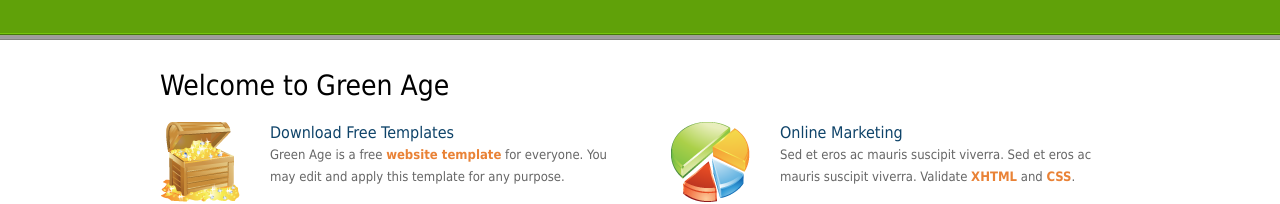
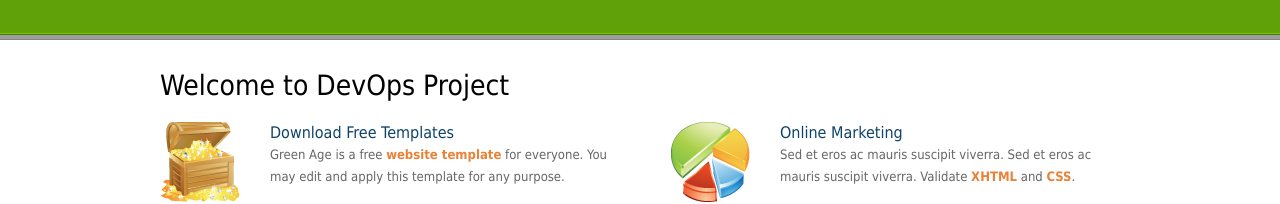
Before and after one commit to learn-with-devops/green_age, a plain HTML site: page index.html in a window 1280 px wide. Shown: the part 415-619 px from the top of the page. Drawn offline with nearby package versions, Linux system fonts and the light colour scheme.

Commit message:
Update index.html

```diff
--- a/index.html
+++ b/index.html
@@ -88,7 +88,7 @@ $(window).load(function() {
     <div id="tooplate_main">
 
         <div class="col_w960">
-        	<h2>Welcome to Green Age</h2>
+        	<h2>Welcome to DevOps Project</h2>
             <div class="col_w450 float_l">
                 <div class="wwd_box">
                 	<img src="images/icon1.png" alt="Work One" />
```
